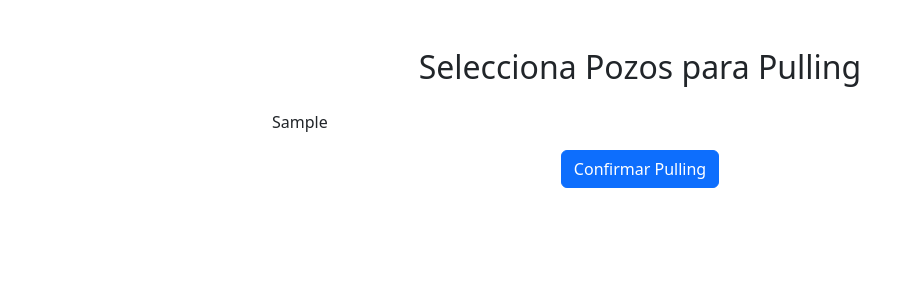
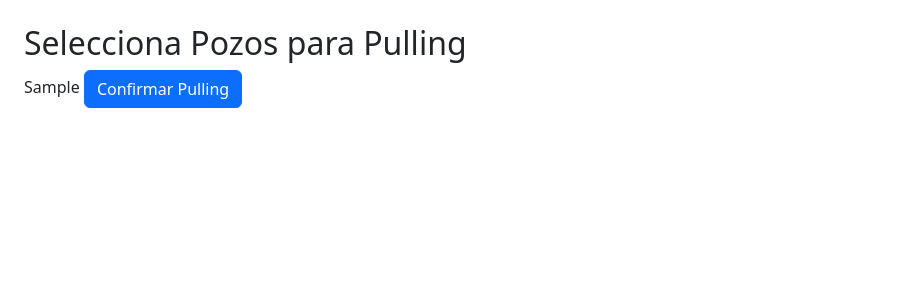
Before and after one commit to Lucianogalizia/PULLING-ultimo, a Flask app: template templates/select_pulling.html in a window 1280 px wide. Shown: the top 300 px of the page, without its empty margins (0-897 px from the left). Run offline with Flask 2, Linux system fonts and the light colour scheme; the template is opened without the code that fills it: most values are stand-ins (such as "Sample title", 1, 10 or a date in 2020).

Commit message:
Update select_pulling.html

```diff
--- a/templates/select_pulling.html
+++ b/templates/select_pulling.html
@@ -1,15 +1,12 @@
-<!-- templates/select_pulling.html -->
 <!DOCTYPE html>
 <html lang="es">
 <head>
   <meta charset="UTF-8">
-  <meta name="viewport" content="width=device-width, initial-scale=1">
-  <title>Seleccionar Pulling - MiApp</title>
-  <link href="https://cdn.jsdelivr.net/npm/bootstrap@5.3.0/dist/css/bootstrap.min.css" rel="stylesheet">
+  <title>Seleccionar Pulling</title>
+  <link rel="stylesheet" href="https://cdn.jsdelivr.net/npm/bootstrap@5.3.0/dist/css/bootstrap.min.css">
 </head>
-<body>
-  <div class="container mt-5">
-    <h2 class="text-center mb-4">Selecciona Pozos para Pulling</h2>
+<body class="p-4">
+  <h2>Selecciona Pozos para Pulling</h2>
 
   {% with messages = get_flashed_messages() %}
     {% if messages %}
@@ -21,20 +18,9 @@
     {% endif %}
   {% endwith %}
 
-    <!-- El formulario que envía la selección final al POST -->
-    <form action="{{ url_for('select_pulling') }}" method="post">
-      <div class="row">
-        <div class="col-md-8 offset-md-2">
-          <!-- Aquí se inyecta el bloque dinámico con el slider y los selects -->
+  <form action="{{ url_for('select_pulling') }}" method="POST">
     {{ form_html|safe }}
-
-          <div class="text-center mt-3">
     <button type="submit" class="btn btn-primary">Confirmar Pulling</button>
-          </div>
-        </div>
-      </div>
   </form>
-  </div>
-  <script src="https://cdn.jsdelivr.net/npm/bootstrap@5.3.0/dist/js/bootstrap.bundle.min.js"></script>
 </body>
 </html>
```
Lines whose indentation alone changed are shown as unchanged.
